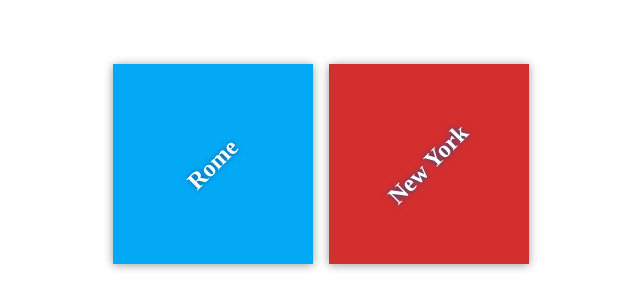
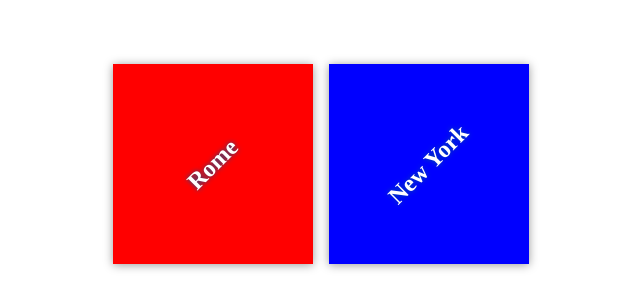
Before and after one commit to gitsysop/my-travel-plans, a plain HTML site: page index.html in a window 1280 px wide. Shown: the part 236-544 px from the top of the page, without its empty margins (319-959 px from the left). Drawn offline with Linux system fonts and the light colour scheme; files that its build step writes are made by us from their sources.

Commit message:
Style Destinations

```diff
--- a/app.css
+++ b/app.css
@@ -47,9 +47,9 @@ h2 {
 }
 
 #florida {
-    background-color: #03a9f4;
+    background-color: #ff0000;
 }
 
 #paris {
-    background-color: #d32f2f;
+    background-color: #0000ff;
 }
```
